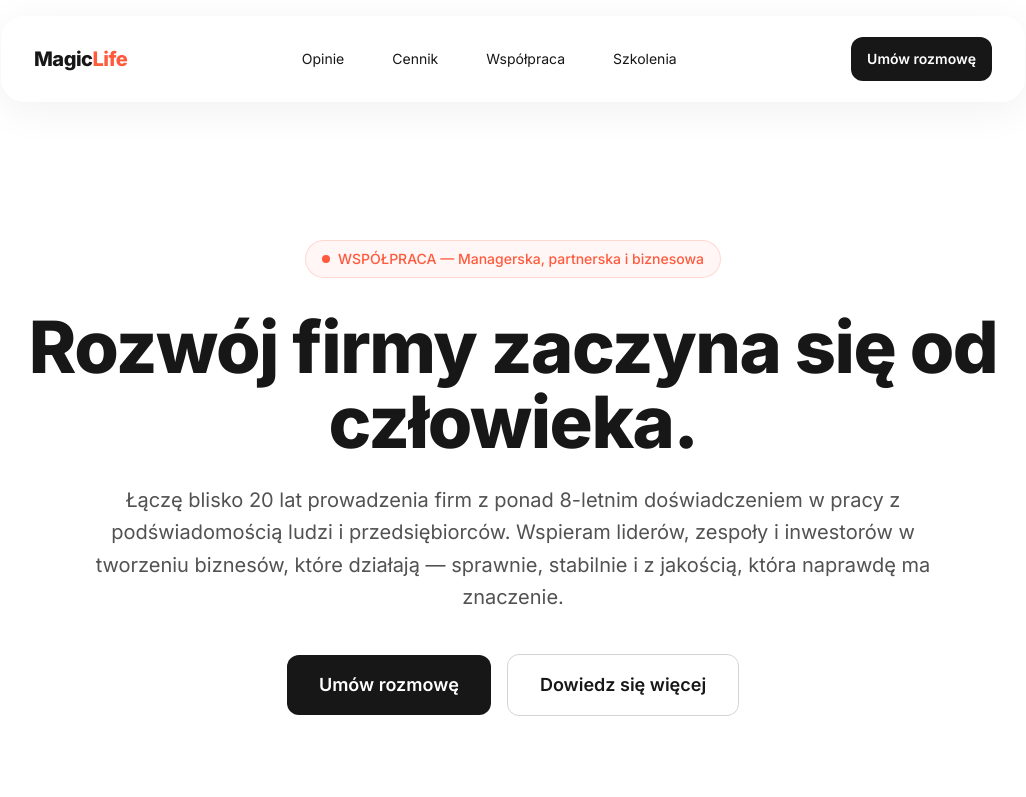
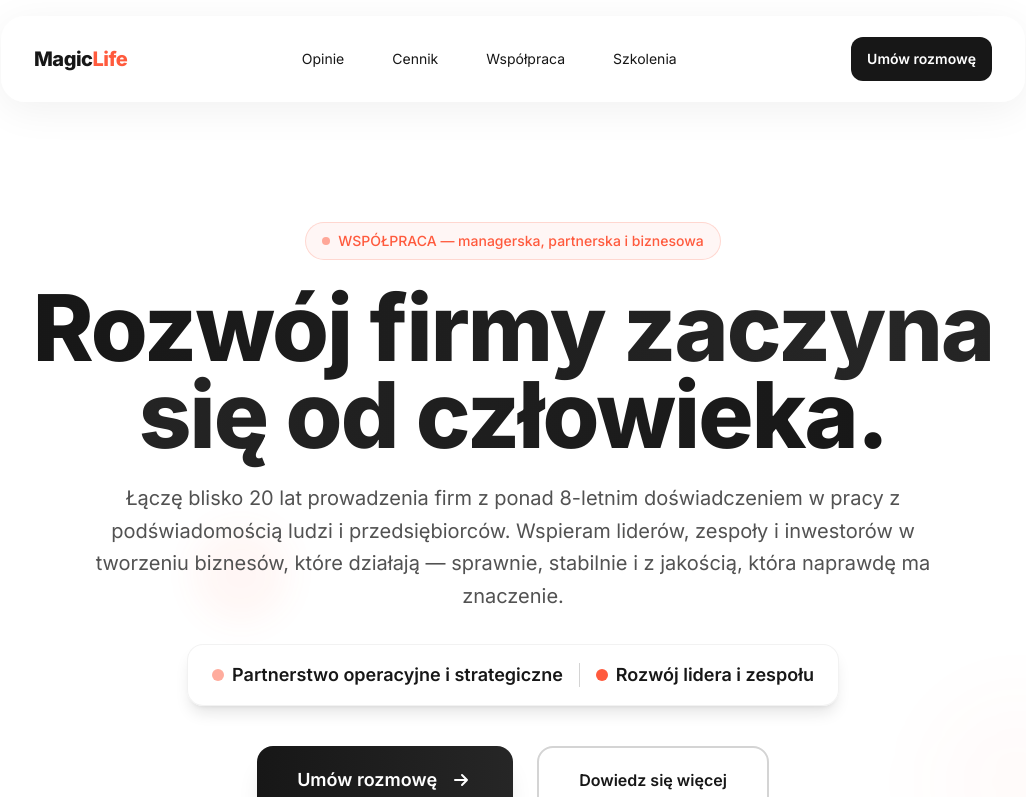
Before and after one commit to technikyvl/MAGIC-LANDING-PAGE-NEW, a Next.js app in the folder MAGICLIFELANDING/: page /wspolpraca in a window 1280 px wide. Shown: the top 797 px of the page, without its empty margins (127-1153 px from the left). Built offline with nearby package versions, Linux system fonts and the light colour scheme.

Commit message:
Update page.jsx

```diff
--- a/MAGICLIFELANDING/app/wspolpraca/page.jsx
+++ b/MAGICLIFELANDING/app/wspolpraca/page.jsx
@@ -117,22 +117,60 @@ export default function WspolpracaPage() {
         </div>
       </div>
 
-      {/* Hero / Intro */}
-      <section className={"relative bg-white text-neutral-900 pt-20 sm:pt-24 lg:pt-28 pb-24 sm:pb-28 lg:pb-32"}>
-        <div className={CONTAINER + " text-center flex flex-col items-center justify-center min-h-[70vh]"}>
-          <span className="hero-reveal inline-flex items-center gap-2 rounded-full border border-accent/20 bg-accent/5 px-4 py-2 text-sm font-medium text-accent backdrop-blur-sm">
-            <span className="inline-block h-2 w-2 rounded-full bg-accent"></span>
-            WSPÓŁPRACA — Managerska, partnerska i biznesowa
-          </span>
-          <h1 className="hero-reveal mt-8 font-extrabold leading-[1.04] tracking-[-0.02em] text-[clamp(36px,7vw,72px)] max-w-5xl">
-            Rozwój firmy zaczyna się od człowieka.
-          </h1>
-          <p className="hero-reveal mx-auto mt-6 max-w-4xl text-xl text-neutral-600 leading-relaxed">
-            Łączę blisko 20 lat prowadzenia firm z ponad 8-letnim doświadczeniem w pracy z podświadomością ludzi i przedsiębiorców. Wspieram liderów, zespoły i inwestorów w tworzeniu biznesów, które działają — sprawnie, stabilnie i z jakością, która naprawdę ma znaczenie.
-          </p>
-          <div className="hero-reveal mt-10 flex flex-col sm:flex-row items-center justify-center gap-4">
-            <a href="/#contact" className="rounded-xl bg-neutral-900 text-white px-8 py-4 font-semibold hover:bg-neutral-800 text-lg">Umów rozmowę</a>
-            <a href="#czym-sie-zajmuje" className="rounded-xl border border-neutral-300 px-8 py-4 font-semibold text-neutral-900 hover:bg-neutral-50 text-lg">Dowiedz się więcej</a>
+      {/* Hero / Intro - enhanced to mirror Szkolenia style (bez emoji) */}
+      <section className={"relative bg-white text-neutral-900 pt-20 sm:pt-24 lg:pt-28 pb-24 sm:pb-28 lg:pb-32 overflow-hidden"}>
+        {/* Subtle animated background */}
+        <div className="absolute inset-0 overflow-hidden pointer-events-none">
+          <div className="absolute top-20 left-10 w-32 h-32 bg-accent/8 rounded-full blur-xl animate-pulse"></div>
+          <div className="absolute bottom-24 right-12 w-44 h-44 bg-accent/5 rounded-full blur-2xl animate-pulse delay-1000"></div>
+          <div className="absolute top-1/2 left-1/4 w-24 h-24 bg-accent/10 rounded-full blur-lg animate-pulse delay-500"></div>
+        </div>
+        <div className={CONTAINER + " text-center flex flex-col items-center justify-center min-h-[80vh] relative"}>
+          <div className="relative z-10 max-w-6xl">
+            <div className="hero-reveal mb-6">
+              <div className="inline-flex items-center gap-2 rounded-full border border-accent/20 bg-accent/5 px-4 py-2 text-sm font-medium text-accent backdrop-blur-sm">
+                <span className="inline-block h-2 w-2 rounded-full bg-accent animate-pulse"></span>
+                WSPÓŁPRACA — managerska, partnerska i biznesowa
+              </div>
+            </div>
+
+            <h1 className="hero-reveal font-extrabold leading-[0.95] tracking-[-0.02em] text-[clamp(36px,8vw,92px)] max-w-5xl mx-auto">
+              <span className="bg-gradient-to-r from-neutral-900 via-neutral-800 to-neutral-900 bg-clip-text text-transparent">
+                Rozwój firmy zaczyna się od człowieka.
+              </span>
+            </h1>
+
+            <p className="hero-reveal mx-auto mt-6 max-w-4xl text-xl text-neutral-600 leading-relaxed">
+              Łączę blisko 20 lat prowadzenia firm z ponad 8-letnim doświadczeniem w pracy z podświadomością ludzi i przedsiębiorców. Wspieram liderów, zespoły i inwestorów w tworzeniu biznesów, które działają — sprawnie, stabilnie i z jakością, która naprawdę ma znaczenie.
+            </p>
+
+            {/* Info pill styled similarly to Szkolenia */}
+            <div className="hero-reveal mt-8 inline-flex items-center gap-4 rounded-2xl bg-white/80 backdrop-blur-sm border border-neutral-200/50 px-6 py-4 shadow-lg">
+              <div className="flex items-center gap-2">
+                <div className="w-3 h-3 bg-accent rounded-full animate-pulse"></div>
+                <span className="text-base sm:text-lg font-semibold text-neutral-900">Partnerstwo operacyjne i strategiczne</span>
+              </div>
+              <div className="hidden sm:block w-px h-6 bg-neutral-300"></div>
+              <div className="hidden sm:flex items-center gap-2">
+                <div className="w-3 h-3 bg-accent rounded-full animate-pulse delay-300"></div>
+                <span className="text-base sm:text-lg font-semibold text-neutral-900">Rozwój lidera i zespołu</span>
+              </div>
+            </div>
+
+            <div className="hero-reveal mt-10 flex flex-col sm:flex-row items-center justify-center gap-4 sm:gap-6">
+              <a href="/#contact" className="group relative overflow-hidden rounded-2xl bg-gradient-to-r from-neutral-900 to-neutral-800 text-white px-6 py-4 sm:px-10 sm:py-5 font-semibold text-base sm:text-lg hover:scale-105 transition-all duration-300 shadow-xl hover:shadow-2xl w-full sm:w-auto text-center">
+                <span className="relative z-10 flex items-center justify-center gap-3">
+                  <span>Umów rozmowę</span>
+                  <svg className="w-5 h-5 sm:w-6 sm:h-6 group-hover:translate-x-1 transition-transform" fill="none" stroke="currentColor" viewBox="0 0 24 24">
+                    <path strokeLinecap="round" strokeLinejoin="round" strokeWidth={2} d="M13 7l5 5m0 0l-5 5m5-5H6" />
+                  </svg>
+                </span>
+                <div className="absolute inset-0 bg-gradient-to-r from-accent to-orange-500 opacity-0 group-hover:opacity-100 transition-opacity duration-300"></div>
+              </a>
+              <a href="#czym-sie-zajmuje" className="group rounded-2xl border-2 border-neutral-300 px-6 py-4 sm:px-10 sm:py-5 font-semibold text-neutral-900 hover:border-accent hover:text-accent hover:bg-accent/5 transition-all duration-300 hover:scale-105 w-full sm:w-auto text-center">
+                <span className="flex items-center justify-center gap-3">Dowiedz się więcej</span>
+              </a>
+            </div>
           </div>
         </div>
       </section>
@@ -181,7 +219,8 @@ export default function WspolpracaPage() {
               <p>W pracy łączę perspektywę managera, partnera i stratega biznesowego. Wchodzę do firmy i widzę więcej — to, co ukryte pod codziennością: niewykorzystane możliwości, błędne założenia, słabe punkty komunikacji.</p>
               <p>Z tych elementów tworzę strukturę, która pozwala rosnąć szybciej, klarowniej i z większym spokojem w decyzjach.</p>
             </div>
-            <div className="slow-reveal rounded-2xl border border-neutral-200 p-8 shadow-[0_8px_30px_rgba(0,0,0,.06)] bg-white">
+            <div className="slow-reveal relative rounded-2xl border border-neutral-200 p-8 shadow-[0_8px_30px_rgba(0,0,0,.06)] bg-white overflow-hidden">
+              <div className="absolute inset-0 bg-gradient-to-br from-accent/5 to-orange-500/5 opacity-0 group-hover:opacity-10 transition-opacity duration-500 pointer-events-none"></div>
               <ul className="space-y-3 text-neutral-700">
                 {["diagnoza sytuacji i priorytetów","mapowanie możliwości i ryzyk","porządkowanie komunikacji i procesów","wdrożenie struktur i odpowiedzialności"].map((t,i)=> (
                   <li key={i} className="flex items-start gap-3">
@@ -235,7 +274,8 @@ export default function WspolpracaPage() {
               ["Partner biznesowy do wzrostu","Pokazuję kierunki, które potrafią całkowicie odmienić tempo, jakość i sens rozwoju firmy."],
               ["Rozwój mentalny lidera i zespołu","Pomagam odzyskać spokój, koncentrację i zaangażowanie — tworząc kulturę jakości, odpowiedzialności i zaufania."]
             ].map(([t,d],i)=> (
-              <article key={i} className="slow-reveal rounded-2xl border border-neutral-200 bg-white p-8 shadow-[0_8px_30px_rgba(0,0,0,.06)] hover:shadow-[0_12px_40px_rgba(0,0,0,.1)] transition-all duration-300">
+              <article key={i} className="slow-reveal relative rounded-2xl border border-neutral-200 bg-white p-8 shadow-[0_8px_30px_rgba(0,0,0,.06)] hover:shadow-[0_12px_40px_rgba(0,0,0,.1)] transition-all duration-300 overflow-hidden">
+                <div className="absolute inset-0 bg-gradient-to-br from-accent/5 to-orange-500/5 opacity-0 group-hover:opacity-10 transition-opacity duration-500 pointer-events-none"></div>
                 <div className="mb-4 flex items-center gap-3">
                   <div className="h-2 w-2 rounded-full bg-accent"></div>
                   <span className="text-sm text-neutral-500">{String(i+1).padStart(2,'0')}</span>
@@ -298,17 +338,25 @@ export default function WspolpracaPage() {
       </section>
 
       {/* CTA / Kontakt */}
-      <section className="bg-gradient-to-br from-neutral-50 to-white py-16 sm:py-20">
-        <div className={CONTAINER + " text-center"}>
+      <section className="bg-gradient-to-br from-neutral-50 to-white py-16 sm:py-20 relative overflow-hidden">
+        {/* Subtle background accents */}
+        <div className="absolute inset-0 overflow-hidden pointer-events-none">
+          <div className="absolute -top-10 left-1/4 w-64 h-64 bg-accent/10 rounded-full blur-3xl"></div>
+          <div className="absolute bottom-0 right-1/4 w-56 h-56 bg-accent/5 rounded-full blur-3xl"></div>
+        </div>
+        <div className={CONTAINER + " text-center relative z-10"}>
           <div className="slow-reveal mx-auto max-w-3xl">
             <h2 className="text-3xl sm:text-4xl lg:text-5xl font-extrabold text-neutral-900 leading-tight">Porozmawiajmy</h2>
             <p className="mx-auto mt-6 max-w-2xl text-lg text-neutral-600 leading-relaxed">
               Jeśli czujesz, że Twój biznes może działać z większą jakością, klarownością i spokojem, zrób pierwszy krok. Umów się na bezpłatną rozmowę wstępną (30 minut online). Zobaczmy, czy możemy stworzyć coś wyjątkowego razem.
             </p>
-            <div className="mt-10 flex flex-col sm:flex-row items-center justify-center gap-4">
-              <a href="/#contact" className="group relative overflow-hidden rounded-2xl bg-neutral-900 text-white px-8 py-4 font-semibold transition-all duration-300 hover:bg-accent hover:scale-105 hover:shadow-xl">
+            <div className="mt-10 flex flex-col sm:flex-row items-center justify-center gap-4 sm:gap-6">
+              <a href="/#contact" className="group relative overflow-hidden rounded-2xl bg-gradient-to-r from-neutral-900 to-neutral-800 text-white px-8 py-4 font-semibold transition-all duration-300 hover:scale-105 hover:shadow-xl">
                 <span className="relative z-10">Umów rozmowę</span>
                 <div className="absolute inset-0 bg-gradient-to-r from-accent to-orange-500 opacity-0 group-hover:opacity-100 transition-opacity duration-300"></div>
+              </a>
+              <a href="#formy" className="group rounded-2xl border-2 border-neutral-300 px-8 py-4 font-semibold text-neutral-900 hover:border-accent hover:text-accent hover:bg-accent/5 transition-all duration-300">
+                Zobacz formy współpracy
               </a>
             </div>
           </div>
```
